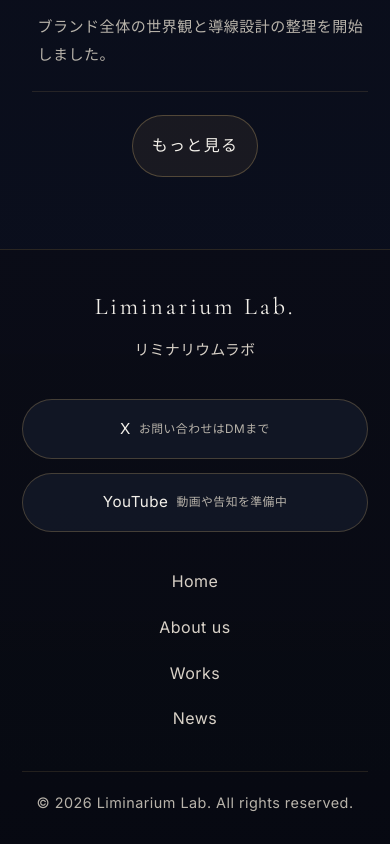
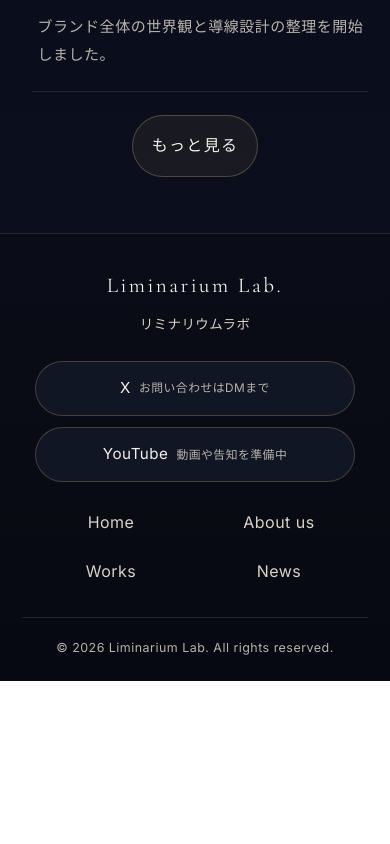
Before and after one commit to sunpotflower4460-cpu/Test-HP-SAKI, a React (Vite) app: page / in a window 390 px wide. Shown: the part 2762-3606 px from the top of the page. After the commit the page ends 3443 px from the top, so only its background shows below. Built offline with nearby package versions, Linux system fonts and the light colour scheme.

Commit message:
Fine tune footer desktop and mobile UX

```diff
--- a/src/components/Footer.module.css
+++ b/src/components/Footer.module.css
@@ -64,6 +64,10 @@
   box-shadow: var(--shadow-soft);
 }
 
+.socialLink:active {
+  transform: translateY(0) scale(0.99);
+}
+
 .socialLink span {
   color: var(--color-text);
   font-size: 0.95rem;
@@ -100,6 +104,13 @@
   text-align: center;
 }
 
+@media (min-width: 1200px) {
+  .inner {
+    padding-top: 3.35rem;
+    padding-bottom: 2rem;
+  }
+}
+
 @media (max-width: 900px) {
   .top {
     grid-template-columns: 1fr;
@@ -120,21 +131,54 @@
 }
 
 @media (max-width: 640px) {
+  .footer {
+    margin-top: clamp(3.5rem, 12vw, 4.8rem);
+  }
+
   .inner {
-    padding-top: 2.2rem;
+    padding-top: 2rem;
+    padding-bottom: 1.35rem;
+  }
+
+  .top {
+    gap: 1.45rem;
+  }
+
+  .brandMain {
+    font-size: 1.32rem;
+  }
+
+  .brandSub {
+    font-size: 0.84rem;
   }
 
   .socialBlock {
     flex-direction: column;
     width: 100%;
+    gap: 0.7rem;
   }
 
   .socialLink {
-    width: 100%;
+    width: min(100%, 320px);
+    min-height: 48px;
+    padding: 0.78rem 1rem;
   }
 
   .footerNav {
-    grid-template-columns: 1fr;
-    width: 100%;
+    grid-template-columns: repeat(2, minmax(0, 1fr));
+    width: min(100%, 320px);
+    gap: 0.8rem 1rem;
+  }
+
+  .footerNavLink {
+    min-height: 36px;
+    display: inline-flex;
+    align-items: center;
+    justify-content: center;
+  }
+
+  .bottom {
+    margin-top: 1.65rem;
+    font-size: 0.78rem;
   }
 }
```
